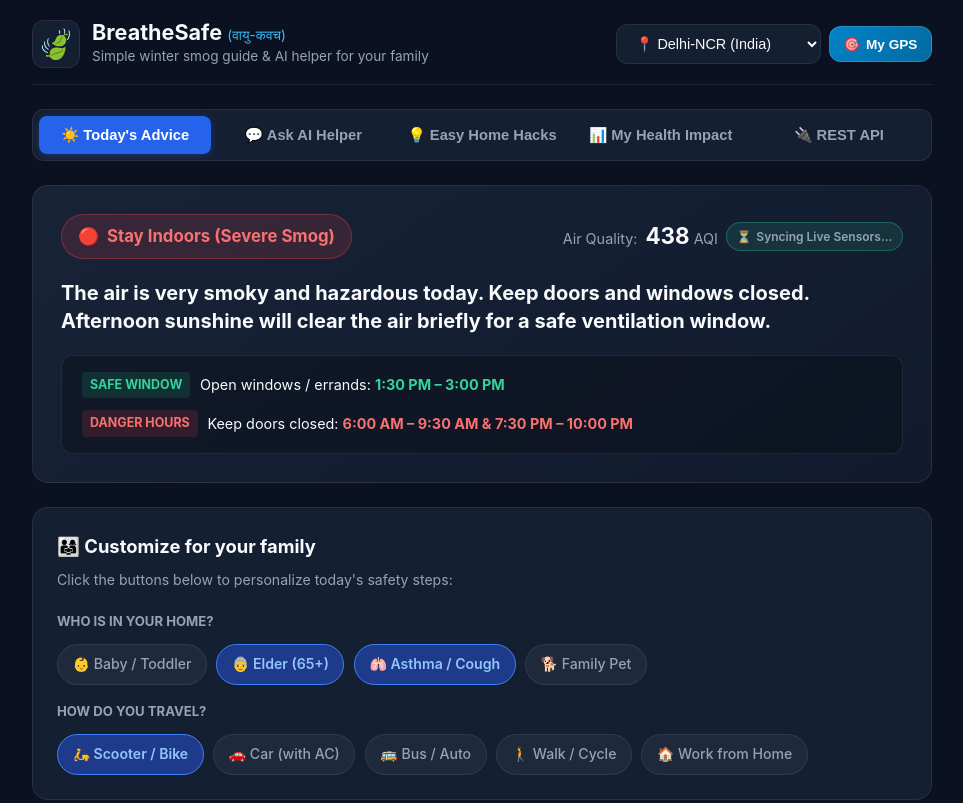
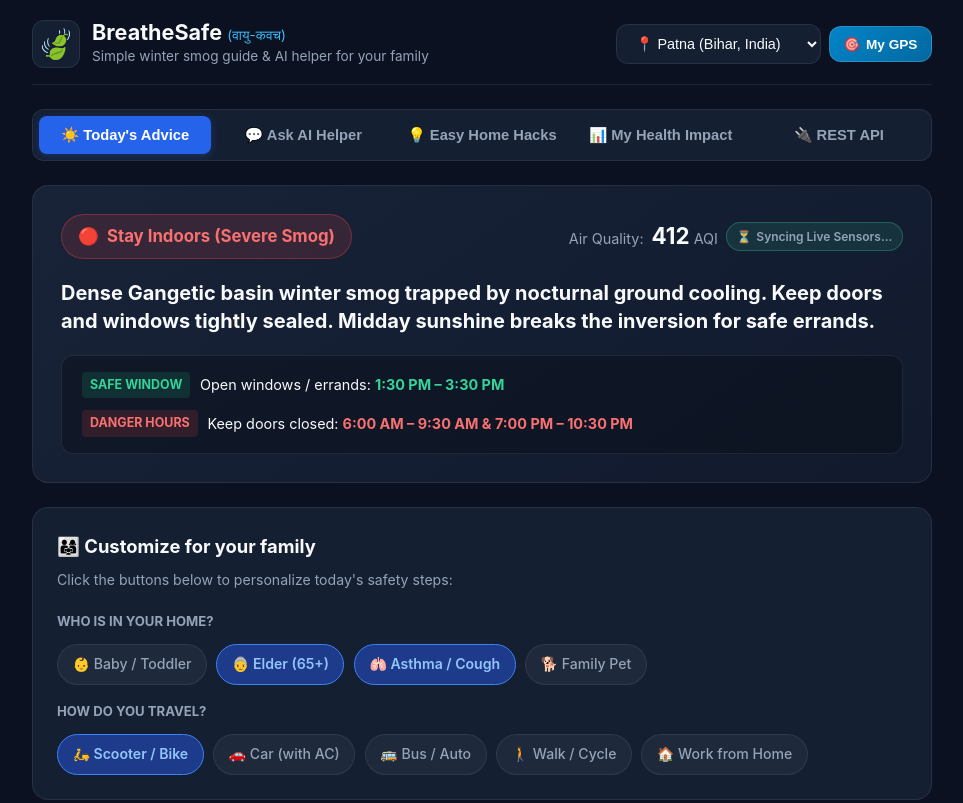
Before and after one commit to shrutikri026-ctrl/BreatheSafe, a website: page index.html in a window 1280 px wide. Shown: the top 803 px of the page, without its empty margins (158-1121 px from the left). Drawn offline with Linux system fonts and the light colour scheme; no server answers.

Commit message:
Set Patna, Bihar as default primary city with Gangetic basin telemetry

```diff
--- a/bundle.js
+++ b/bundle.js
@@ -4,6 +4,15 @@
 
   // 1. Data Presets
   const CITIES = {
+    patna: {
+      name: "Patna (Bihar)",
+      aqi: 412,
+      status: "Stay Indoors (Severe Smog)",
+      isDanger: true,
+      safeWindow: "1:30 PM – 3:30 PM",
+      dangerHours: "6:00 AM – 9:30 AM & 7:00 PM – 10:30 PM",
+      summary: "Dense Gangetic basin winter smog trapped by nocturnal ground cooling. Keep doors and windows tightly sealed. Midday sunshine breaks the inversion for safe errands."
+    },
     delhi: {
       name: "Delhi-NCR",
       aqi: 438,
@@ -71,7 +80,7 @@
 
   // 2. User State
   const state = {
-    cityId: "delhi",
+    cityId: "patna",
     days: 14,
     profile: {
       hasInfants: false,
--- a/index.html
+++ b/index.html
@@ -45,7 +45,8 @@
 
       <div class="location-picker">
         <select id="citySelect" aria-label="Select City">
-          <option value="delhi" selected>📍 Delhi-NCR (India)</option>
+          <option value="patna" selected>📍 Patna (Bihar, India)</option>
+          <option value="delhi">📍 Delhi-NCR (India)</option>
           <option value="lahore">📍 Lahore (Pakistan)</option>
           <option value="beijing">📍 Beijing (China)</option>
           <option value="krakow">📍 Kraków (Poland)</option>
@@ -78,7 +79,7 @@
           </div>
           <div style="display:flex; gap:0.5rem; align-items:center; flex-wrap:wrap;">
             <div class="aqi-pill">
-              Air Quality: <strong id="heroAqiNumber">438</strong> AQI
+              Air Quality: <strong id="heroAqiNumber">412</strong> AQI
             </div>
             <span id="liveDataBadge" class="live-sensor-badge" style="font-size:0.75rem; font-weight:600; color:#34d399; background:rgba(52,211,153,0.12); padding:0.25rem 0.6rem; border-radius:999px; border:1px solid rgba(52,211,153,0.3); display:inline-flex; align-items:center; gap:0.3rem;">
               <span>🟢</span> Live Open-Meteo Feed
@@ -87,17 +88,17 @@
         </div>
 
         <div class="status-main-message" id="heroMainMessage">
-          The air is heavily polluted right now. Keep your windows shut. The best safe window to air out rooms or step out is this afternoon.
+          Gangetic basin winter smog is trapped by nocturnal cold ground air. Keep windows sealed. Afternoon sunshine provides the safest window to air out rooms.
         </div>
 
         <div class="status-timing-box">
           <div class="timing-item">
             <span class="tag green">Safe Window</span>
-            <span>Open windows / errands: <strong id="heroSafeWindow" style="color:#34d399;">1:30 PM – 3:00 PM</strong></span>
+            <span>Open windows / errands: <strong id="heroSafeWindow" style="color:#34d399;">1:30 PM – 3:30 PM</strong></span>
           </div>
           <div class="timing-item">
             <span class="tag red">Danger Hours</span>
-            <span>Keep doors closed: <strong id="heroDangerHours" style="color:#f87171;">6:00 AM – 9:30 AM & 7:30 PM – 10:00 PM</strong></span>
+            <span>Keep doors closed: <strong id="heroDangerHours" style="color:#f87171;">6:00 AM – 9:30 AM & 7:00 PM – 10:30 PM</strong></span>
           </div>
         </div>
       </div>
```
Also changed, not shown: serve.js (+19 -0 lines).
